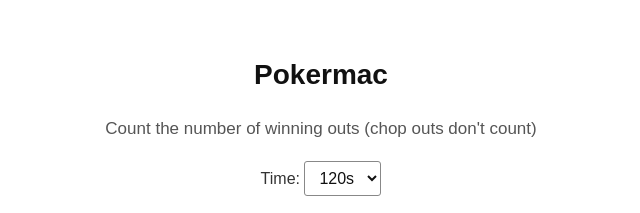
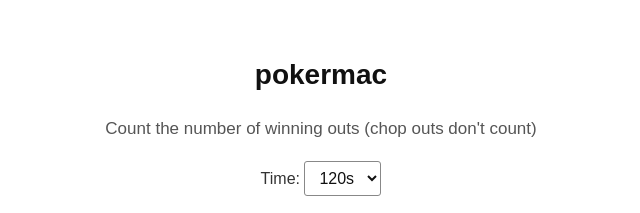
Before and after one commit to yiminghuang47/pokermac, a plain HTML site: page index.html in a window 1280 px wide. Shown: the part 242-455 px from the top of the page, 319-959 px from the left. Drawn offline with Linux system fonts and the light colour scheme.

Commit message:
change title

```diff
--- a/index.html
+++ b/index.html
@@ -3,7 +3,7 @@
 <head>
 <meta charset="utf-8" />
 <meta name="viewport" content="width=device-width, initial-scale=1" />
-<title>Pokermac</title>
+<title>pokermac</title>
 <style>
   *{box-sizing:border-box}
   body{
@@ -95,7 +95,7 @@
 </div>
 
 <div class="overlay" id="startOverlay">
-  <h2>Pokermac</h2>
+  <h2>pokermac</h2>
   <p>Count the number of winning outs (chop outs don't count)</p>
   <div class="row-opts">
     <label>Time:
```
